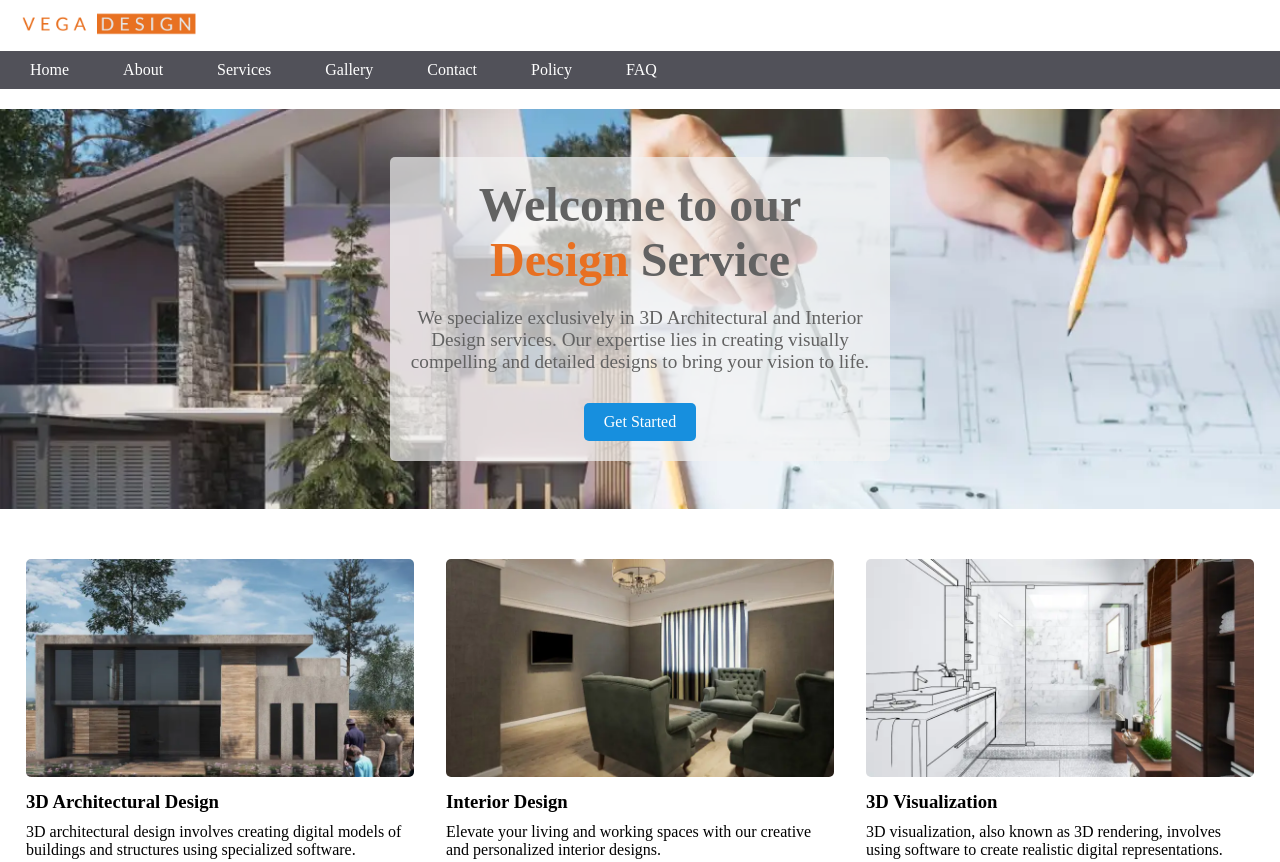
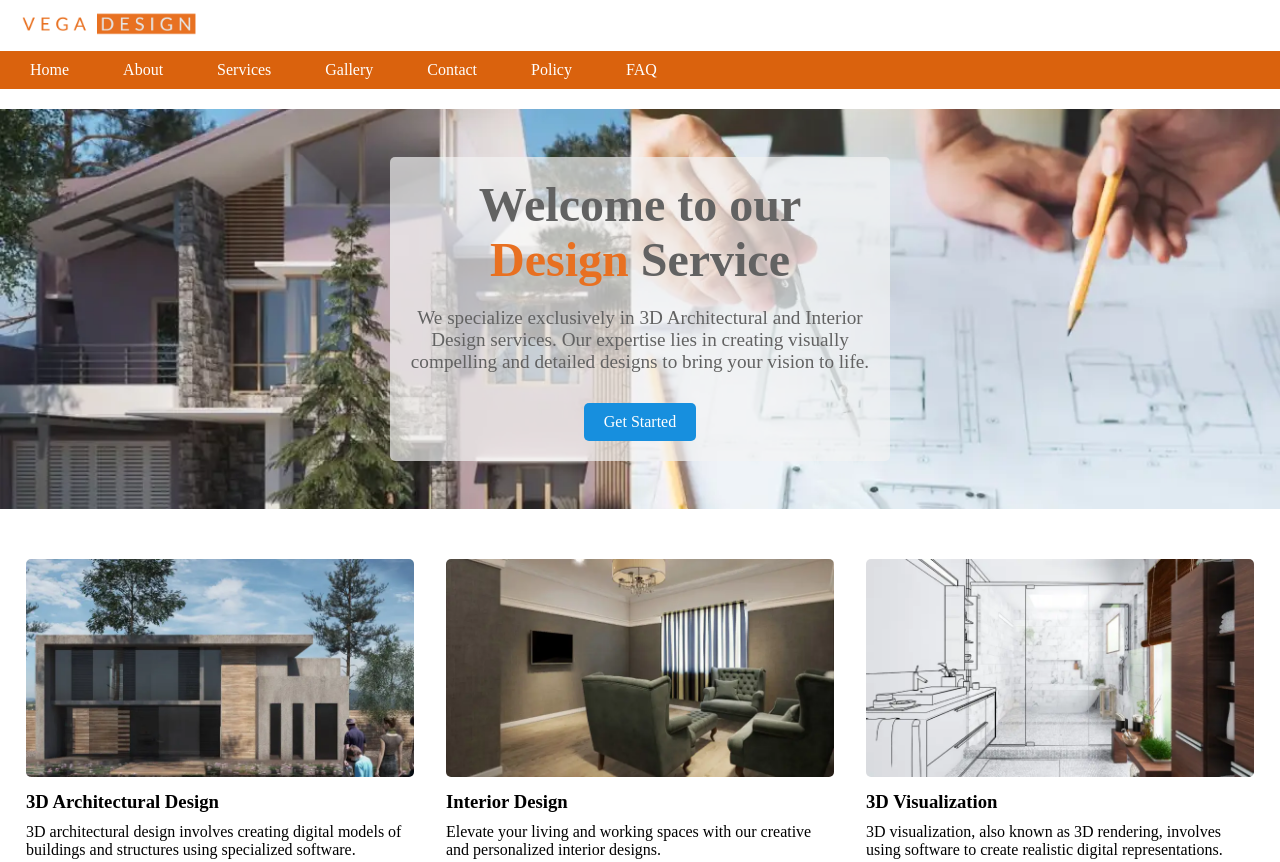
Before and after one commit to thyagarajsalome/vegadesign, a plain HTML site: page Vega Design/index.html in a window 1280 px wide. Shown: the top 862 px of the page. Drawn offline with nearby package versions, Linux system fonts and the light colour scheme.

Commit message:
orange color added

```diff
--- a/Vega Design/styles.css
+++ b/Vega Design/styles.css
@@ -19,7 +19,7 @@ body {
  .navbar ul {
 
 list-style-type: none;
-background-color: rgb(81, 81, 89);
+background-color: rgb(218, 98, 13);
 padding: 10px;
 margin: 0px;
 
```
